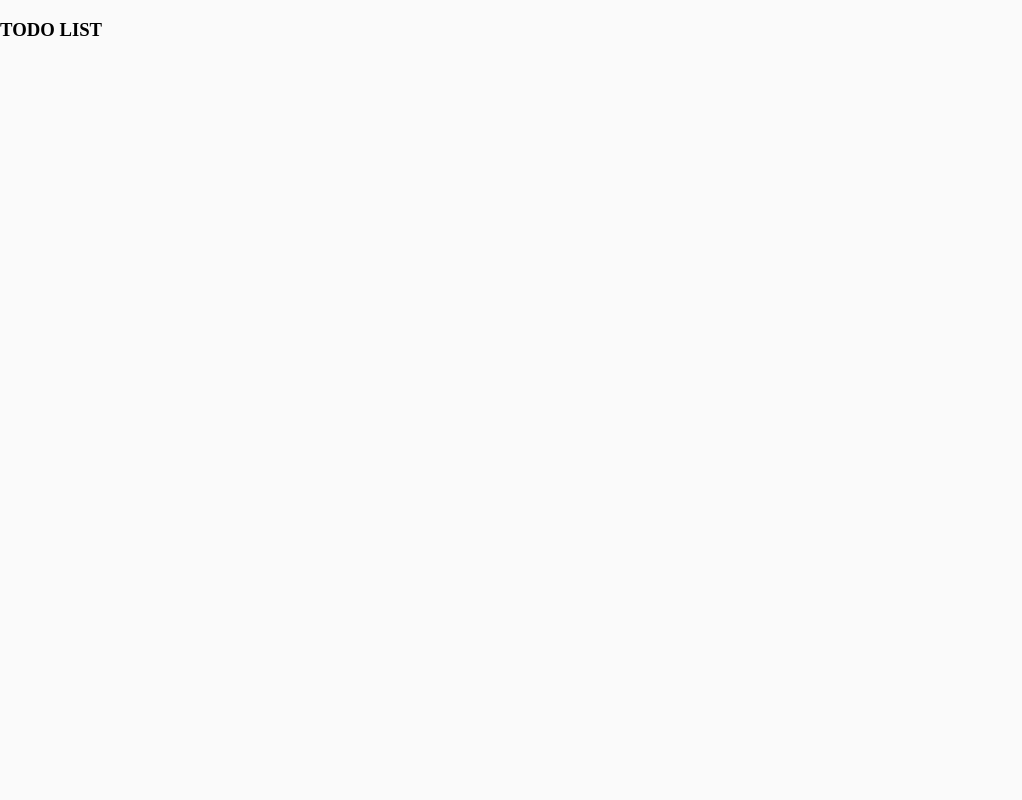
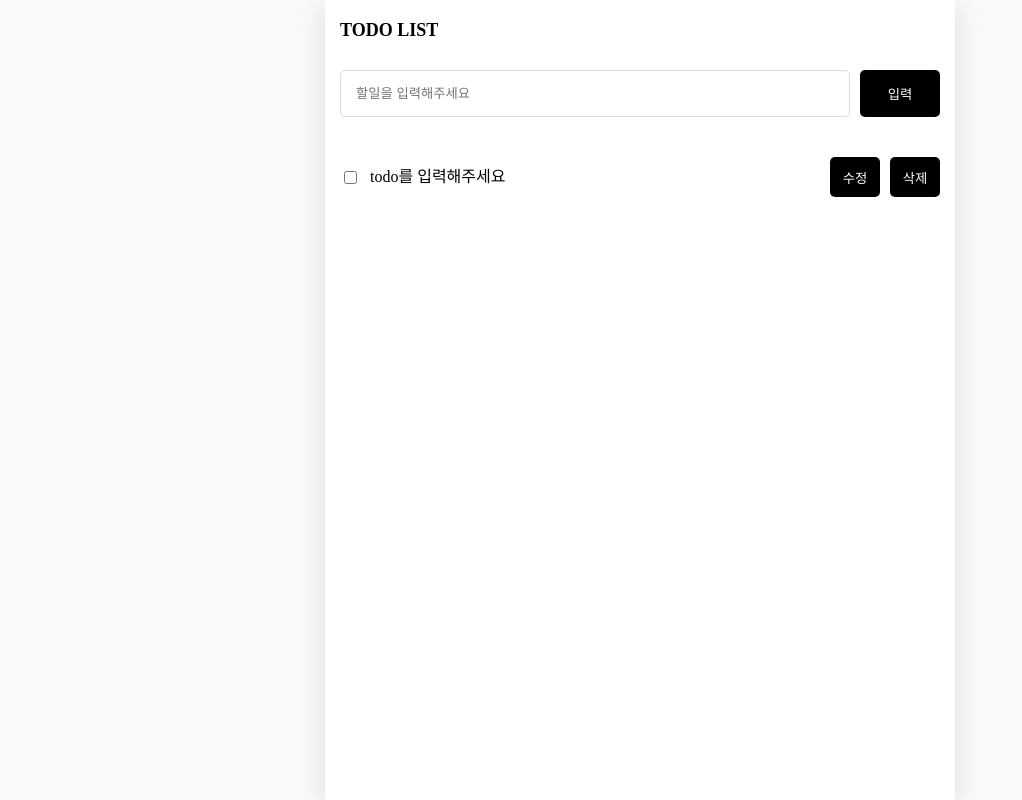
Before and after one commit to ahn-sujin/supabase-todo-list, a Next.js app: page / in a window 1280 px wide. Shown: the whole page, without its empty margins (0-1022 px from the left). Built offline with nearby package versions, Linux system fonts and the light colour scheme.

Commit message:
add:ui작업 완료

```diff
--- a/src/app/layout.tsx
+++ b/src/app/layout.tsx
@@ -1,4 +1,6 @@
-import "./globals.css";
+import "@/styles/globals.css";
+import "@/styles/reset.css";
+import styles from "@/styles/layout.module.css";
 
 export default function RootLayout({
   children,
@@ -7,7 +9,12 @@ export default function RootLayout({
 }>) {
   return (
     <html lang="en">
-      <body>{children}</body>
+      <body>
+        <div className={styles.container}>
+          <header>TODO LIST</header>
+          <main>{children}</main>
+        </div>
+      </body>
     </html>
   );
 }
--- a/src/app/page.tsx
+++ b/src/app/page.tsx
@@ -1,9 +1,16 @@
-import styles from "./page.module.css";
+"use client";
+
+import TodoInput from "@/components/todo-input";
+import TodoItem from "@/components/todo-item";
+import style from "@/styles/page.module.css";
 
 export default function Home() {
   return (
-    <div className={styles.container}>
-      <h3>TODO LIST</h3>
+    <div className={style.container}>
+      <TodoInput />
+      <ul>
+        <TodoItem />
+      </ul>
     </div>
   );
 }
--- /dev/null
+++ b/src/components/todo-input.tsx
@@ -0,0 +1,12 @@
+"use client";
+
+import style from "@/styles/todo-input.module.css";
+
+export default function TodoInput() {
+  return (
+    <div className={style.container}>
+      <input placeholder="할일을 입력해주세요" />
+      <button>입력</button>
+    </div>
+  );
+}
--- /dev/null
+++ b/src/components/todo-item.tsx
@@ -0,0 +1,46 @@
+"use client";
+
+import { useState } from "react";
+
+import style from "@/styles/todo-item.module.css";
+
+export default function TodoItem() {
+  const [isDone, setIsDone] = useState(false);
+  const [isUpdated, setIsUpdated] = useState(false);
+
+  const onChnageInputChecked = (e: React.ChangeEvent<HTMLInputElement>) => {
+    setIsDone(e.target.checked);
+  };
+
+  const onClickUpdatedButton = () => {
+    setIsUpdated(true);
+  };
+
+  const onClickCompletedButton = () => {
+    setIsUpdated(false);
+  };
+
+  return (
+    <li className={style.container}>
+      <div className={style.contents}>
+        <input type="checkbox" onChange={onChnageInputChecked} />
+        {!isUpdated ? (
+          <span className={`${isDone ? style.checked : ""}`}>
+            todo를 입력해주세요
+          </span>
+        ) : (
+          <input type="text" placeholder="수정할 내용을 입력해주세요" />
+        )}
+      </div>
+      <div className={style.buttons}>
+        {!isUpdated ? (
+          <button onClick={onClickUpdatedButton}>수정</button>
+        ) : (
+          <button onClick={onClickCompletedButton}>완료</button>
+        )}
+
+        <button>삭제</button>
+      </div>
+    </li>
+  );
+}
--- a/src/app/globals.css
+++ b/src/styles/globals.css
@@ -10,3 +10,12 @@ a {
   text-decoration: none;
   cursor: pointer;
 }
+
+button {
+  cursor: pointer;
+}
+
+button:hover {
+  opacity: 0.8;
+  transition: opacity 0.3s;
+}
--- /dev/null
+++ b/src/styles/layout.module.css
@@ -0,0 +1,19 @@
+.container {
+  max-width: 600px;
+  min-height: 100vh;
+  margin: 0 auto;
+  background-color: white;
+  padding: 0px 15px;
+  box-shadow: rgba(100, 100, 111, 0.2) 0px 7px 29px 0px;
+}
+
+.container > header {
+  height: 60px;
+  font-weight: bold;
+  font-size: 18px;
+  line-height: 60px;
+}
+
+.container > main {
+  padding-top: 10px;
+}
--- a/src/app/page.module.css
+++ b/src/styles/page.module.css
@@ -3,7 +3,3 @@
   flex-direction: column;
   gap: 20px;
 }
-
-.container h3 {
-  margin-bottom: 0px;
-}
--- /dev/null
+++ b/src/styles/reset.css
@@ -0,0 +1,124 @@
+html,
+body,
+div,
+span,
+applet,
+object,
+iframe,
+h1,
+h2,
+h3,
+h4,
+h5,
+h6,
+p,
+blockquote,
+pre,
+a,
+abbr,
+acronym,
+address,
+big,
+cite,
+code,
+del,
+dfn,
+em,
+img,
+ins,
+kbd,
+q,
+s,
+samp,
+small,
+strike,
+strong,
+sub,
+sup,
+tt,
+var,
+b,
+u,
+i,
+center,
+dl,
+dt,
+dd,
+ol,
+ul,
+li,
+fieldset,
+form,
+label,
+legend,
+table,
+caption,
+tbody,
+tfoot,
+thead,
+tr,
+th,
+td,
+article,
+aside,
+canvas,
+details,
+embed,
+figure,
+figcaption,
+footer,
+header,
+hgroup,
+menu,
+nav,
+output,
+ruby,
+section,
+summary,
+time,
+mark,
+audio,
+video {
+  margin: 0;
+  padding: 0;
+  border: 0;
+  font-size: 100%;
+  font: inherit;
+  vertical-align: baseline;
+}
+/* HTML5 display-role reset for older browsers */
+article,
+aside,
+details,
+figcaption,
+figure,
+footer,
+header,
+hgroup,
+menu,
+nav,
+section {
+  display: block;
+}
+body {
+  line-height: 1;
+}
+ol,
+ul {
+  list-style: none;
+}
+blockquote,
+q {
+  quotes: none;
+}
+blockquote:before,
+blockquote:after,
+q:before,
+q:after {
+  content: "";
+  content: none;
+}
+table {
+  border-collapse: collapse;
+  border-spacing: 0;
+}
--- /dev/null
+++ b/src/styles/todo-input.module.css
@@ -0,0 +1,20 @@
+.container {
+  display: flex;
+  gap: 10px;
+  margin-bottom: 20px;
+}
+
+.container > input {
+  flex: 1;
+  padding: 15px;
+  border-radius: 5px;
+  border: 1px solid rgb(220, 220, 220);
+}
+
+.container > button {
+  width: 80px;
+  border-radius: 5px;
+  border: none;
+  background-color: rgb(0, 0, 0);
+  color: white;
+}
--- /dev/null
+++ b/src/styles/todo-item.module.css
@@ -0,0 +1,35 @@
+.container {
+  display: flex;
+  gap: 10px;
+  align-items: center;
+  justify-content: space-between;
+}
+
+.contents {
+  flex: 1;
+  display: flex;
+  gap: 10px;
+  align-items: center;
+}
+.contents > .checked {
+  text-decoration: line-through;
+}
+.contents > input[type="text"] {
+  flex: 1;
+  padding: 10px;
+  border-radius: 5px;
+  border: 1px solid rgb(220, 220, 220);
+}
+
+.buttons {
+  display: flex;
+  gap: 10px;
+}
+.buttons > button {
+  width: 50px;
+  height: 40px;
+  background-color: rgb(0, 0, 0);
+  color: white;
+  border-radius: 5px;
+  border: none;
+}
```
